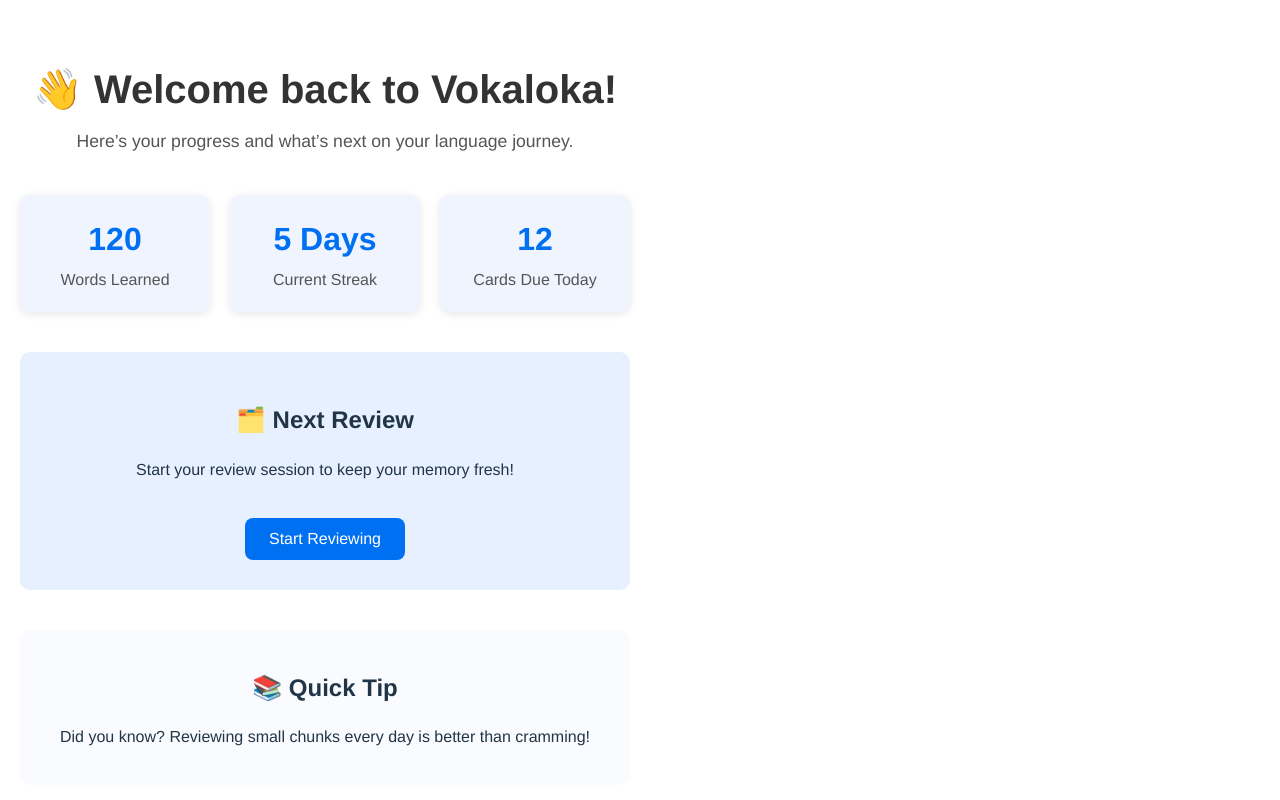
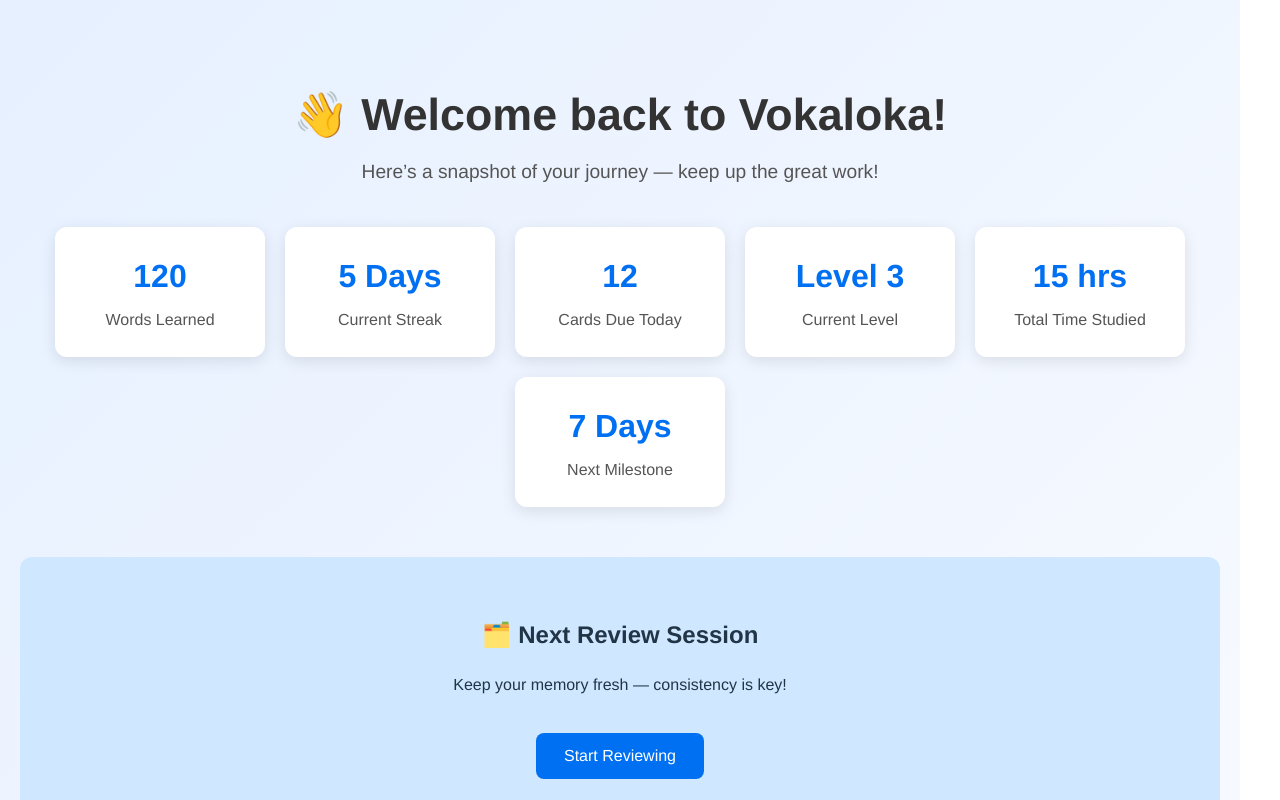
Before and after one commit to aidanshayy/VokaLoka, a React (Vite) app in the folder vokaloka/: page /dashboard in a window 1280 px wide. Shown: the top 800 px of the page. Built offline with nearby package versions, Linux system fonts and the light colour scheme.

Commit message:
Updated the onboarding page slightly as well as the dashboard

```diff
--- a/vokaloka/src/App.css
+++ b/vokaloka/src/App.css
@@ -1,3 +1,19 @@
+html, body, #root {
+  width: 100%;
+  height: 100%;
+  margin: 0;
+  padding: 0;
+  box-sizing: border-box;
+}
+
+* {
+  box-sizing: inherit;
+}
+
+body {
+  overflow-x: hidden;
+}
+
 html, body, #root {
   margin: 0;
   padding: 0;
--- a/vokaloka/src/pages/DashboardPage.tsx
+++ b/vokaloka/src/pages/DashboardPage.tsx
@@ -1,10 +1,11 @@
 export default function DashboardPage() {
   return (
+    <div style={styles.wrapper}>
       <div style={styles.container}>
         <header style={styles.header}>
           <h1 style={styles.title}>👋 Welcome back to Vokaloka!</h1>
           <p style={styles.subtitle}>
-          Here’s your progress and what’s next on your language journey.
+            Here’s a snapshot of your journey — keep up the great work!
           </p>
         </header>
 
@@ -21,58 +22,83 @@
             <h2 style={styles.statNumber}>12</h2>
             <p style={styles.statLabel}>Cards Due Today</p>
           </div>
+          <div style={styles.statCard}>
+            <h2 style={styles.statNumber}>Level 3</h2>
+            <p style={styles.statLabel}>Current Level</p>
+          </div>
+          <div style={styles.statCard}>
+            <h2 style={styles.statNumber}>15 hrs</h2>
+            <p style={styles.statLabel}>Total Time Studied</p>
+          </div>
+          <div style={styles.statCard}>
+            <h2 style={styles.statNumber}>7 Days</h2>
+            <p style={styles.statLabel}>Next Milestone</p>
+          </div>
         </section>
 
         <section style={styles.nextReview}>
-        <h2>🗂️ Next Review</h2>
-        <p>Start your review session to keep your memory fresh!</p>
+          <h2>🗂️ Next Review Session</h2>
+          <p>Keep your memory fresh — consistency is key!</p>
           <button style={styles.button}>Start Reviewing</button>
         </section>
 
         <section style={styles.extraSection}>
-        <h2>📚 Quick Tip</h2>
+          <h2>📚 Daily Tip</h2>
           <p>
-          Did you know? Reviewing small chunks every day is better than cramming!
+            Learning 5–10 new words per day is more effective than cramming 50 at once. Small steps build big fluency!
           </p>
         </section>
+      </div>
     </div>
   );
 }
 
 const styles = {
+  wrapper: {
+    width: '100%',
+    minHeight: '100vh',
+    margin: 0,
+    padding: 0,
+    boxSizing: 'border-box' as const,
+    background: 'linear-gradient(135deg, #e6f0ff, #f9fbff)',
+    display: 'flex',
+    justifyContent: 'center',
+    alignItems: 'flex-start',
+  },
   container: {
     fontFamily: 'Helvetica, Arial, sans-serif',
-    padding: '40px 20px',
-    maxWidth: '900px',
-    margin: '0 auto',
+    padding: '60px 20px',
+    maxWidth: '1200px',
+    width: '100%',
   },
   header: {
     textAlign: 'center' as const,
     marginBottom: '40px',
   },
   title: {
-    fontSize: '2.5rem',
+    fontSize: '2.8rem',
     marginBottom: '10px',
     color: '#333',
   },
   subtitle: {
-    fontSize: '1.1rem',
+    fontSize: '1.2rem',
     color: '#555',
   },
   statsSection: {
     display: 'flex',
-    justifyContent: 'space-around',
-    marginBottom: '40px',
+    justifyContent: 'center',
     flexWrap: 'wrap' as const,
     gap: '20px',
+    marginBottom: '50px',
   },
   statCard: {
-    background: '#f0f4ff',
-    padding: '20px',
-    borderRadius: '10px',
-    width: '150px',
+    background: '#ffffff',
+    padding: '25px',
+    borderRadius: '12px',
+    width: '160px',
     textAlign: 'center' as const,
-    boxShadow: '0 2px 8px rgba(0, 0, 0, 0.1)',
+    boxShadow: '0 4px 15px rgba(0, 0, 0, 0.1)',
+    flex: '0 1 auto',
   },
   statNumber: {
     fontSize: '2rem',
@@ -81,20 +107,20 @@
   },
   statLabel: {
     fontSize: '1rem',
-    margin: '5px 0 0',
+    margin: '8px 0 0',
     color: '#555',
   },
   nextReview: {
+    background: '#d0e8ff',
+    padding: '40px',
+    borderRadius: '12px',
+    marginBottom: '40px',
     textAlign: 'center' as const,
-    marginBottom: '40px',
-    background: '#e6f0ff',
-    padding: '30px',
-    borderRadius: '10px',
   },
   button: {
     marginTop: '20px',
     fontSize: '1rem',
-    padding: '12px 24px',
+    padding: '14px 28px',
     borderRadius: '8px',
     border: 'none',
     backgroundColor: '#0070f3',
@@ -103,9 +129,10 @@
     transition: 'background 0.3s',
   },
   extraSection: {
-    background: '#f9fbff',
-    padding: '20px',
-    borderRadius: '10px',
+    background: '#ffffff',
+    padding: '30px',
+    borderRadius: '12px',
+    boxShadow: '0 2px 8px rgba(0, 0, 0, 0.05)',
     textAlign: 'center' as const,
   },
 };
--- a/vokaloka/src/pages/LandingPage.tsx
+++ b/vokaloka/src/pages/LandingPage.tsx
@@ -1,30 +1,12 @@
 import { Link } from 'react-router-dom';
-import { motion, type Transition } from 'framer-motion';
 
-export default function LandingPage() {
-  // Floating bubble animation config
-  // framer-motion typing is strict and does not expose the legacy `yoyo`
-  // property used for infinite back-and-forth animations. Cast the object to a
-  // `Transition` to satisfy TypeScript while keeping the behavior.
-  const floatTransition = {
-    y: {
-      duration: 10,
-      yoyo: Infinity,
-      ease: 'easeInOut',
-    },
-    x: {
-      duration: 12,
-      yoyo: Infinity,
-      ease: 'easeInOut',
-    },
-  } as unknown as Transition;
-
+export default function HomePage() {
   return (
     <div style={styles.container}>
       {/* Subtle gradient background */}
       <div style={styles.gradient}></div>
 
-      {/* NEW: Management Tab */}
+      {/* Management Tab */}
       <div style={styles.managementTab}>
         <span style={styles.managementTitle}>Management</span>
         <div style={styles.managementButtons}>
@@ -39,39 +21,6 @@
           </Link>
         </div>
       </div>
-
-      {/* Floating decorative bubbles */}
-      <motion.div
-        style={{ ...styles.bubble, top: '10%', left: '5%' }}
-        animate={{ y: [0, 40, 0], x: [0, 30, 0] }}
-        transition={floatTransition}
-      >
-        💭
-      </motion.div>
-
-      <motion.div
-        style={{ ...styles.bubble, top: '20%', right: '5%' }}
-        animate={{ y: [0, -40, 0], x: [0, -30, 0] }}
-        transition={floatTransition}
-      >
-        🗨️
-      </motion.div>
-
-      <motion.div
-        style={{ ...styles.bubble, bottom: '15%', left: '8%' }}
-        animate={{ y: [0, -30, 0], x: [0, 40, 0] }}
-        transition={floatTransition}
-      >
-        💡
-      </motion.div>
-
-      <motion.div
-        style={{ ...styles.bubble, bottom: '12%', right: '8%' }}
-        animate={{ y: [0, 30, 0], x: [0, -40, 0] }}
-        transition={floatTransition}
-      >
-        ✏️
-      </motion.div>
 
       {/* Main hero content */}
       <div style={styles.hero}>
@@ -142,20 +91,6 @@
     cursor: 'pointer',
     transition: 'transform 0.3s ease',
   },
-  bubble: {
-    position: 'absolute' as const,
-    backgroundColor: '#fff',
-    width: '40px',
-    height: '40px',
-    borderRadius: '50%',
-    display: 'flex',
-    alignItems: 'center',
-    justifyContent: 'center',
-    fontSize: '1.2rem',
-    boxShadow: '0 4px 15px rgba(0,0,0,0.1)',
-    zIndex: 1,
-    pointerEvents: 'none' as const,
-  },
   managementTab: {
     position: 'absolute' as const,
     top: '20px',
```
Lines whose indentation alone changed are shown as unchanged.
